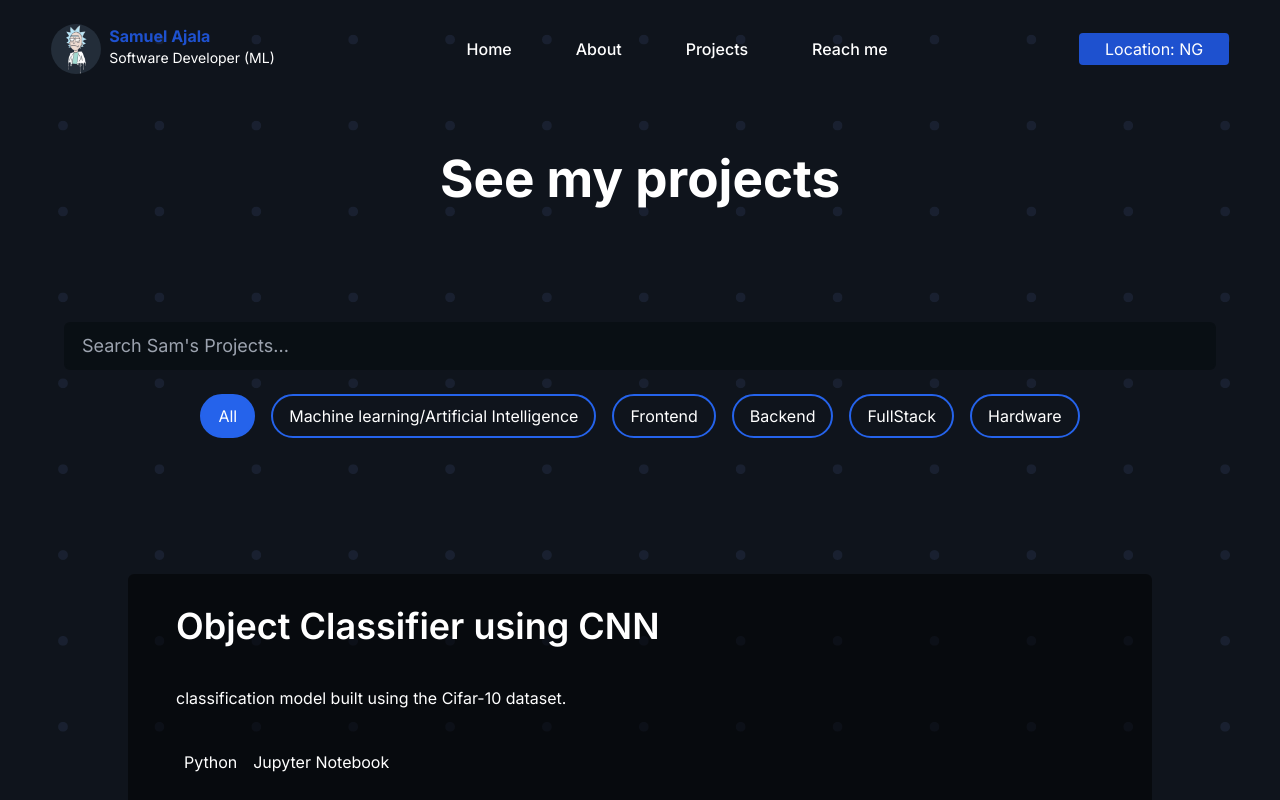
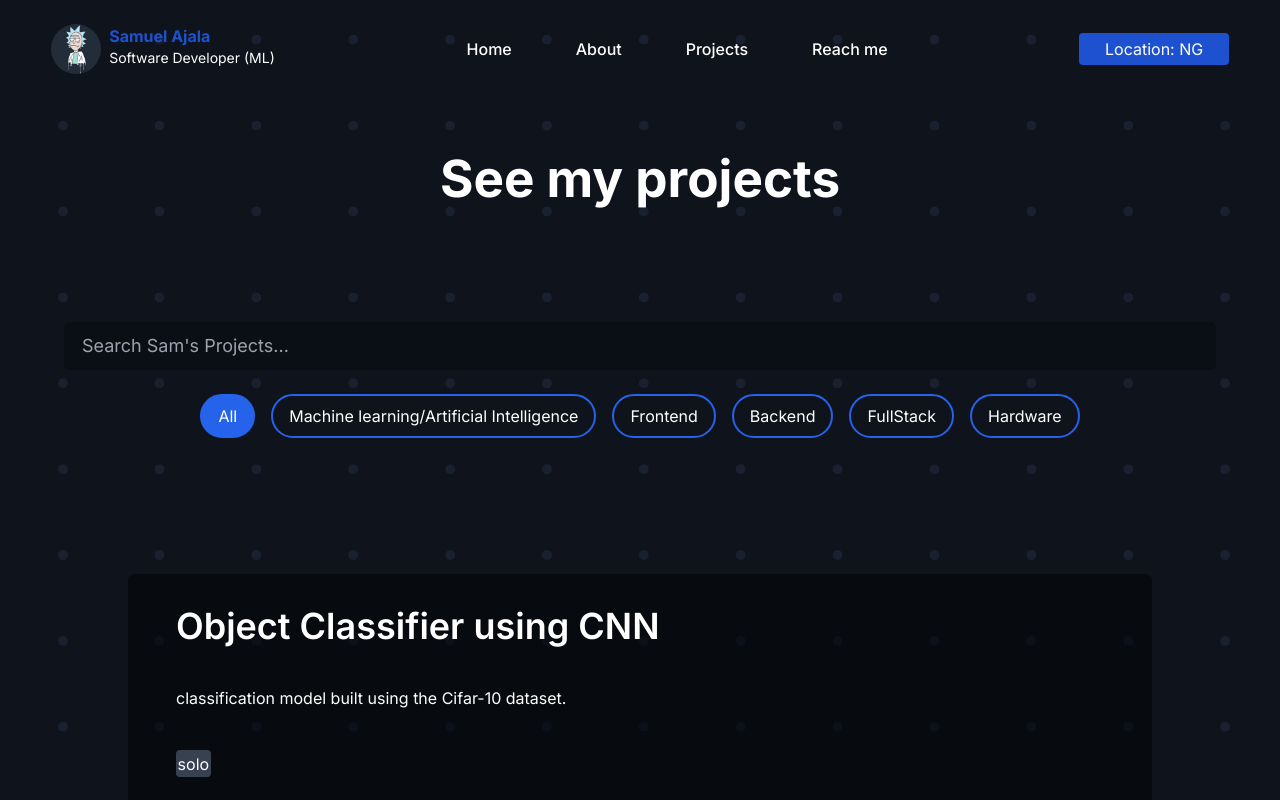
Before and after one commit to samuelajala01/portfolio-v4, a Next.js app: page /projects in a window 1280 px wide. Shown: the top 800 px of the page. Built offline with nearby package versions, Linux system fonts and the light colour scheme.

Commit message:
fix: fix hydration error

```diff
--- a/src/app/projects/page.jsx
+++ b/src/app/projects/page.jsx
@@ -128,7 +128,13 @@
       <div className="mx-[5vw]">
         {filteredProjects.length > 0 ? (
           filteredProjects.map((item) => (
-            <Project key={item.title} title={item.title} desc={item.desc} type={item.type} tags={<div className='block sm:flex'>{item.tools.map((tool) => (<p key={tool} className='px-2'>{tool}</p>))}</div>}/>
+            <Project
+              key={item.title}
+              title={item.title}
+              desc={item.desc}
+              type={item.type}
+              tools={item.tools} // Just pass tools as array
+            />
           ))
         ) : (
           <p className="text-center text-xl">Not Found</p>
```
